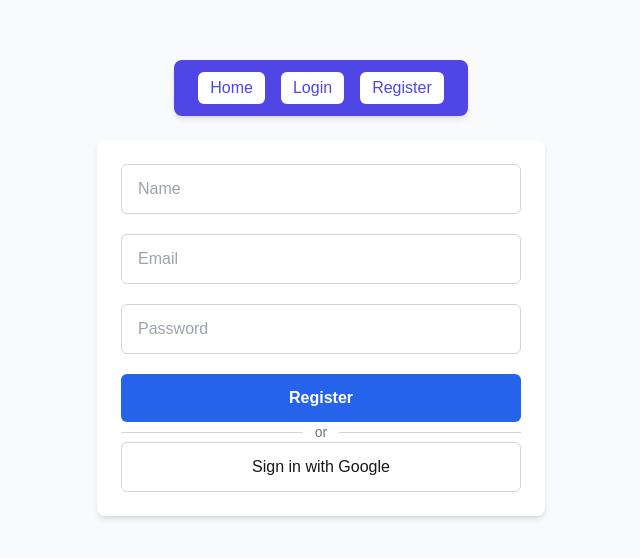
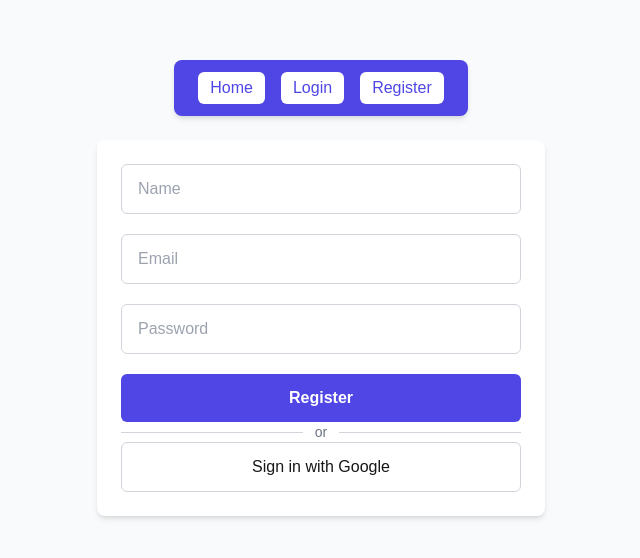
Before and after one commit to mohammad-atikuzzaman/nextback, a Next.js app: page /auth/register in a window 1280 px wide. Shown: the part 112-670 px from the top of the page, without its empty margins (319-959 px from the left). Built offline with nearby package versions, Linux system fonts and the light colour scheme.

Commit message:
todo: photo uploading for users

```diff
--- a/src/app/auth/register/page.jsx
+++ b/src/app/auth/register/page.jsx
@@ -1,14 +1,24 @@
 "use client";
 import { useState } from "react";
 import { useRouter } from "next/navigation";
+import { uploadImage } from "@/utils/uploadImage";
 
 const RegisterPage = () => {
   const router = useRouter();
-  const [form, setForm] = useState({ name: "", email: "", password: "" });
+  const [loading, setLoading] = useState(false);
+  const [form, setForm] = useState({
+    name: "",
+    email: "",
+    password: "",
+    // photo: "",
+  });
   const [error, setError] = useState("");
+  console.log(loading);
 
   const handleSubmit = async (e) => {
     e.preventDefault();
+    setLoading(true);
+    // return console.log(form);
     const res = await fetch("/api/auth/register", {
       method: "POST",
       body: JSON.stringify(form),
@@ -19,17 +29,16 @@ const RegisterPage = () => {
 
     if (res.ok) {
       router.push("/auth");
+      setForm(false);
     } else {
       setError(data.message);
+      setLoading(false);
     }
   };
 
   return (
     <div className="max-w-lg mx-auto p-6 bg-white rounded-lg shadow-md">
-      <form
-        onSubmit={handleSubmit}
-        className=" flex flex-col gap-5"
-      >
+      <form onSubmit={handleSubmit} className=" flex flex-col gap-5">
         <input
           type="text"
           placeholder="Name"
@@ -39,6 +48,49 @@ const RegisterPage = () => {
           className="w-full px-4 py-3 border border-gray-300 rounded-md focus:outline-none focus:ring-2 focus:ring-blue-500"
           aria-label="Name"
         />
+        {/* <div className=" bg-indigo-500 hover:bg-indigo-600 pb-2 rounded-md flex flex-col-reverse">
+
+          <input
+            type="file"
+            accept="image/*"
+            id="photo"
+            onChange={async (e) => {
+              setLoading(true);
+              try {
+                const image = await uploadImage(e.target.files[0]);
+                if (image) {
+                  setForm({ ...form, photo: image });
+                }
+              } catch (err) {
+                setError(err);
+              } finally {
+                setLoading(false);
+              }
+            }}
+            className=" text-sm text-gray-700 w-1/2 mx-auto cursor-pointer"
+          />
+
+
+          <label
+            htmlFor="photo"
+            className="w-full p-2 rounded-md text-sm text-gray-100 flex items-center justify-center gap-2 transition-colors"
+          >
+            <svg
+              xmlns="http://www.w3.org/2000/svg"
+              className="h-10 w-10"
+              fill="none"
+              viewBox="0 0 24 24"
+              stroke="currentColor"
+            >
+              <path
+                strokeLinecap="round"
+                strokeLinejoin="round"
+                strokeWidth={2}
+                d="M4 16l4.586-4.586a2 2 0 012.828 0L16 16m-2-2l1.586-1.586a2 2 0 012.828 0L20 14m-6-6h.01M6 20h12a2 2 0 002-2V6a2 2 0 00-2-2H6a2 2 0 00-2 2v12a2 2 0 002 2z"
+              />
+            </svg>
+          </label>
+        </div> */}
         <input
           type="email"
           placeholder="Email"
@@ -59,7 +111,12 @@ const RegisterPage = () => {
         />
         <button
           type="submit"
-          className="w-full bg-blue-600 text-white font-semibold py-3 rounded-md hover:bg-blue-700 transition"
+          disabled={loading}
+          className={`w-full text-white font-semibold py-3 rounded-md transition ${
+            loading
+              ? "bg-gray-300 text-gray-700"
+              : "bg-indigo-600 hover:bg-indigo-700"
+          }`}
         >
           Register
         </button>
--- /dev/null
+++ b/src/utils/uploadImage.js
@@ -0,0 +1,13 @@
+export const uploadImage = async (img) => {
+  const formData = new FormData();
+  formData.append("image", img);
+  const res = await fetch(
+    `https://api.imgbb.com/1/upload?key=66c36ebac8cfebbc76676fb0650e9ac5`,
+    {
+      method: "POST",
+      body: formData,
+    }
+  );
+  const data = await res.json();
+  return data?.data?.url;
+};
```
